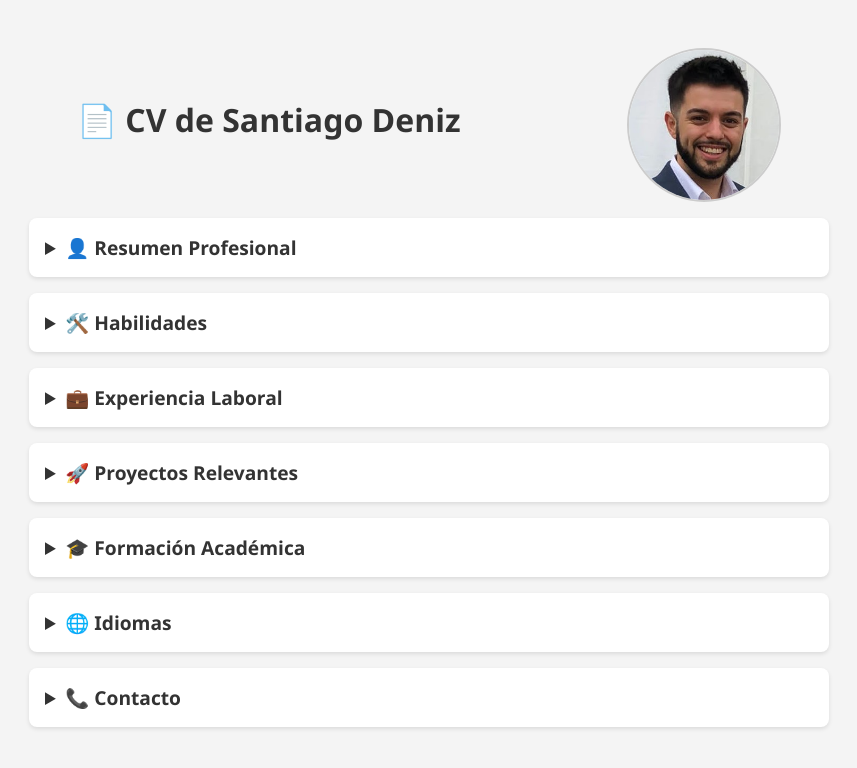
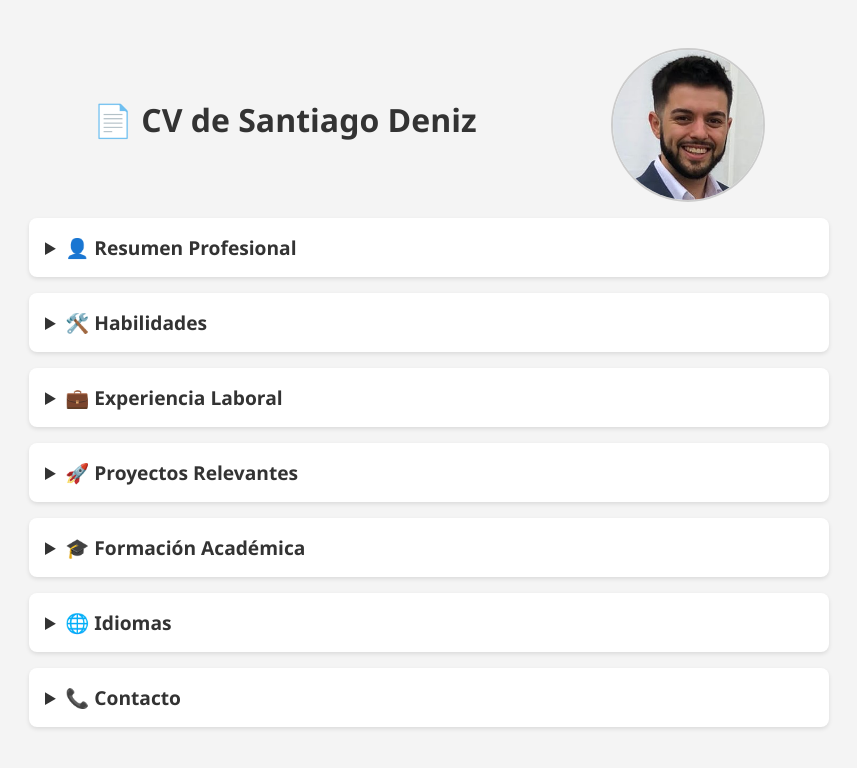
Before and after one commit to SantiagoDeniz/CV, a plain HTML site: page index.html in a window 1280 px wide. Shown: the whole page, without its empty margins (211-1068 px from the left). Drawn offline with Linux system fonts and the light colour scheme.

Commit message:
Update index.html

```diff
--- a/index.html
+++ b/index.html
@@ -38,8 +38,8 @@
       justify-content: space-between;
       align-items: center;
       padding: 1rem;
-      padding-left: 3rem;
-      padding-right: 3rem;
+      padding-left: 4rem;
+      padding-right: 4rem;
     }
     .foto {
       width: 150px;
```
